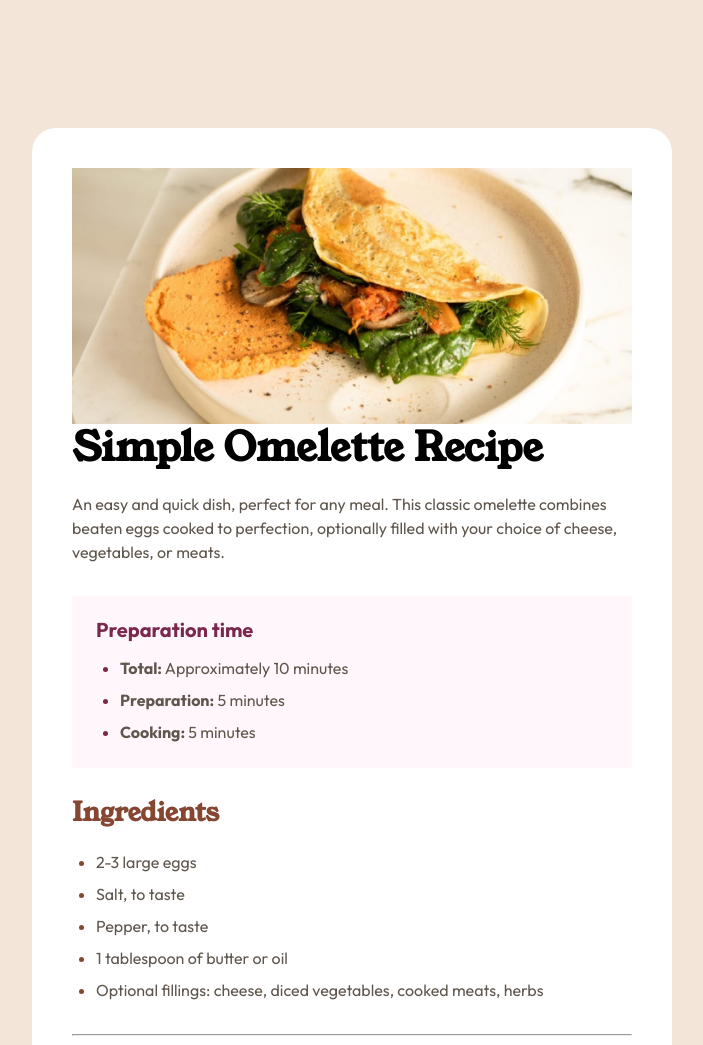
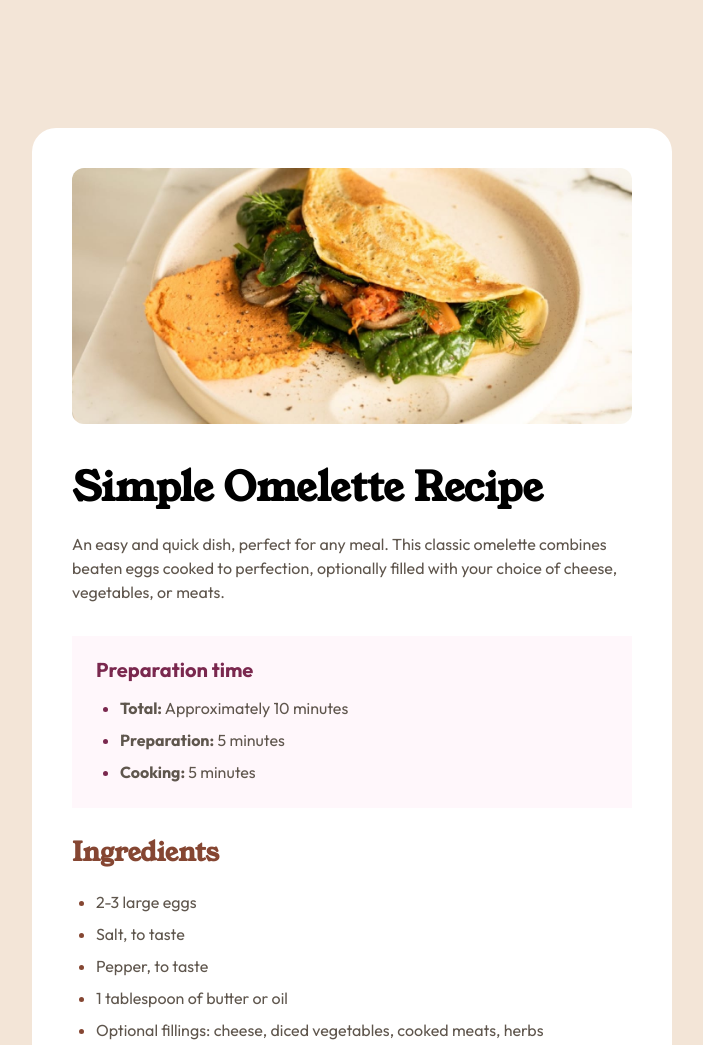
Before and after one commit to yohnaldana/fem-recipe-page, a plain HTML site: page index.html in a window 1280 px wide. Shown: the top 1045 px of the page, without its empty margins (288-991 px from the left). Drawn offline with Linux system fonts and the light colour scheme.

Commit message:
update border radius when screen width changes

```diff
--- a/css/style.css
+++ b/css/style.css
@@ -206,8 +206,13 @@ td + td {
     background-color: var(--stone-100);
   }
 
+  .recipe-image {
+    border-radius: 0.75rem;
+  }
+
   .width-container {
     padding: 0;
+    padding-top: 2.5rem;
   }
 
   main {
@@ -224,8 +229,13 @@ td + td {
     background-color: var(--stone-100);
   }
 
+  .recipe-image {
+    border-radius: 0.75rem;
+  }
+
   .width-container {
     padding: 0;
+    padding-top: 2.5rem;
   }
 
   main {
```
